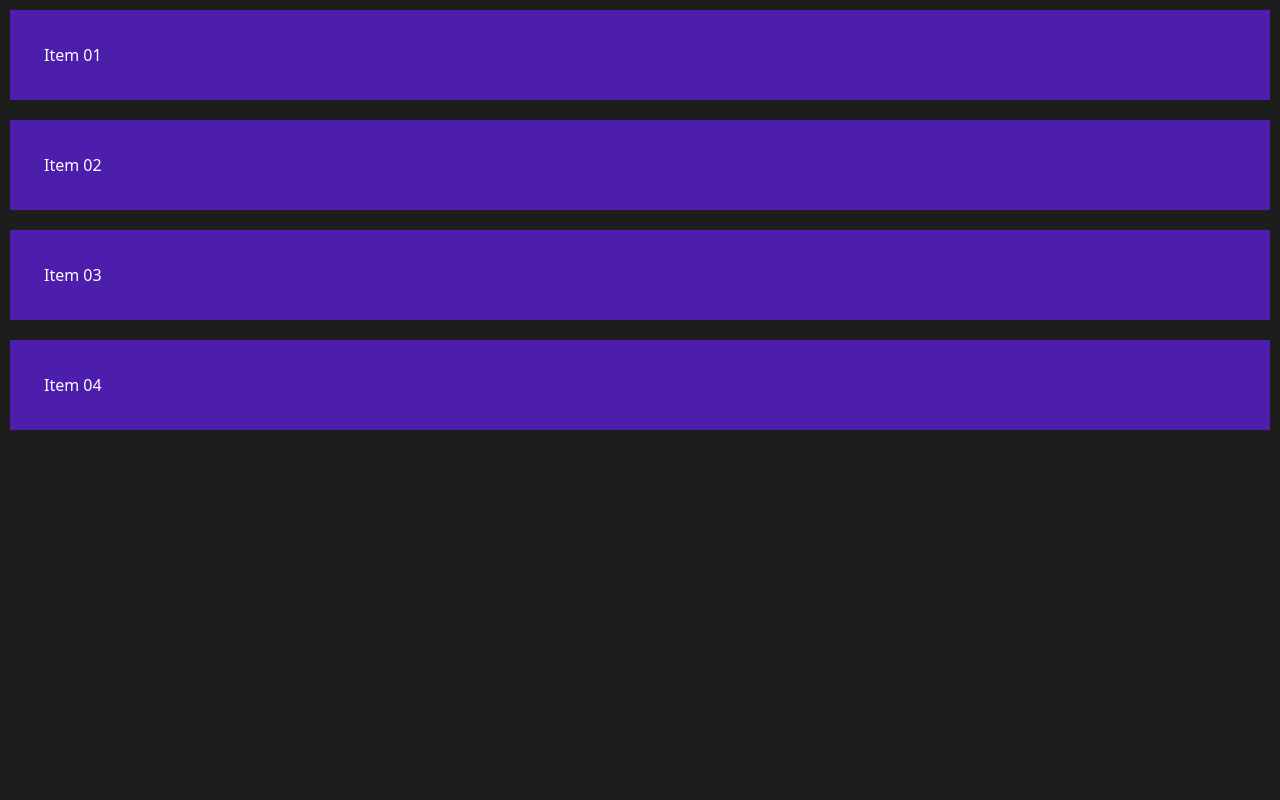
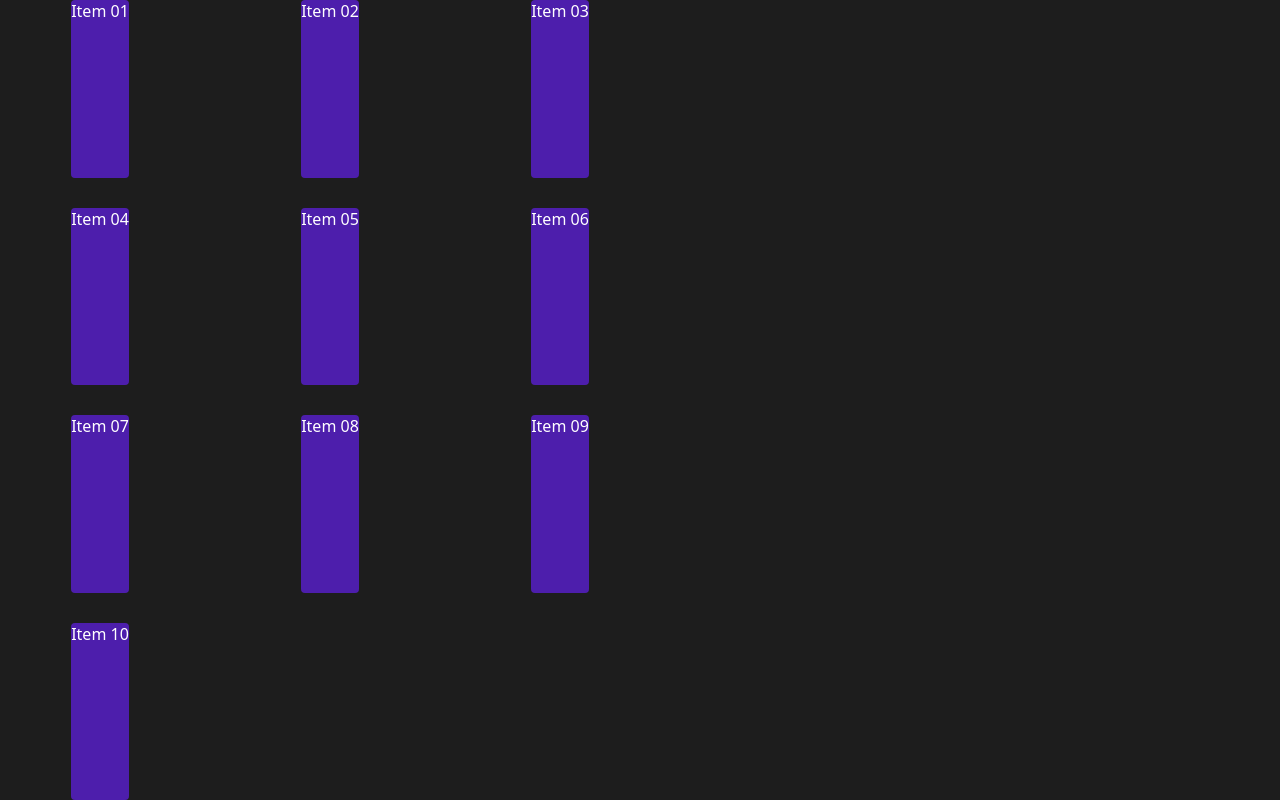
Before and after one commit to Edson-Emanoel/DisplayGrid, a plain HTML site: page index.html in a window 1280 px wide. Drawn offline with Linux system fonts and the light colour scheme.

Commit message:
Fiz o Readme organizado agora falta só praticar as propriedades

```diff
--- a/index.html
+++ b/index.html
@@ -12,6 +12,12 @@
       <div class="item">Item 02</div>
       <div class="item">Item 03</div>
       <div class="item">Item 04</div>
+      <div class="item">Item 05</div>
+      <div class="item">Item 06</div>
+      <div class="item">Item 07</div>
+      <div class="item">Item 08</div>
+      <div class="item">Item 09</div>
+      <div class="item">Item 10</div>
     </div>
   </body>
 </html>
--- a/styles.css
+++ b/styles.css
@@ -4,17 +4,19 @@
   font-family: system-ui;
 }
 
-body {
+#container {
+  width: 100%;
+  height: 100vh;
   background-color: #1d1d1d;
-}
 
-#container {
   display: grid;
+  grid-template-columns: repeat(3, 200px);
+  gap: 30px;
+  justify-items: center;
 }
 
 .item {
   color: #fff;
   background-color: rgb(77, 30, 172);
-  padding: 34px;
-  margin: 10px;
+  border-radius: 4px;
 }
```
Also changed, not shown: 1 other file.
